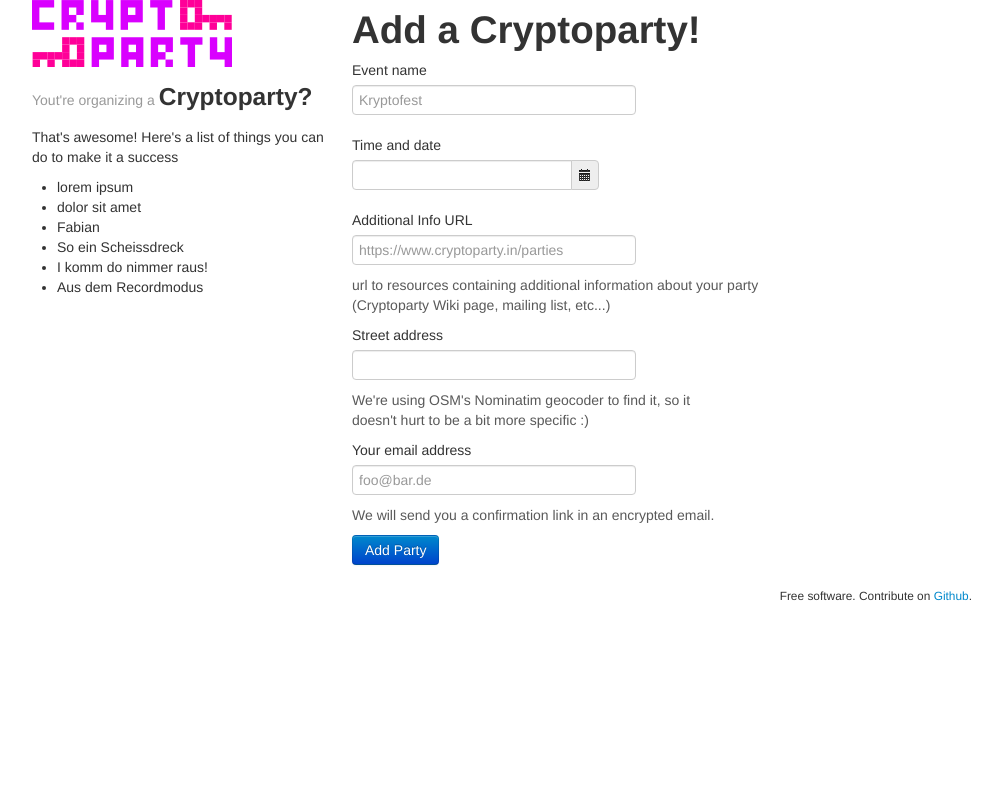
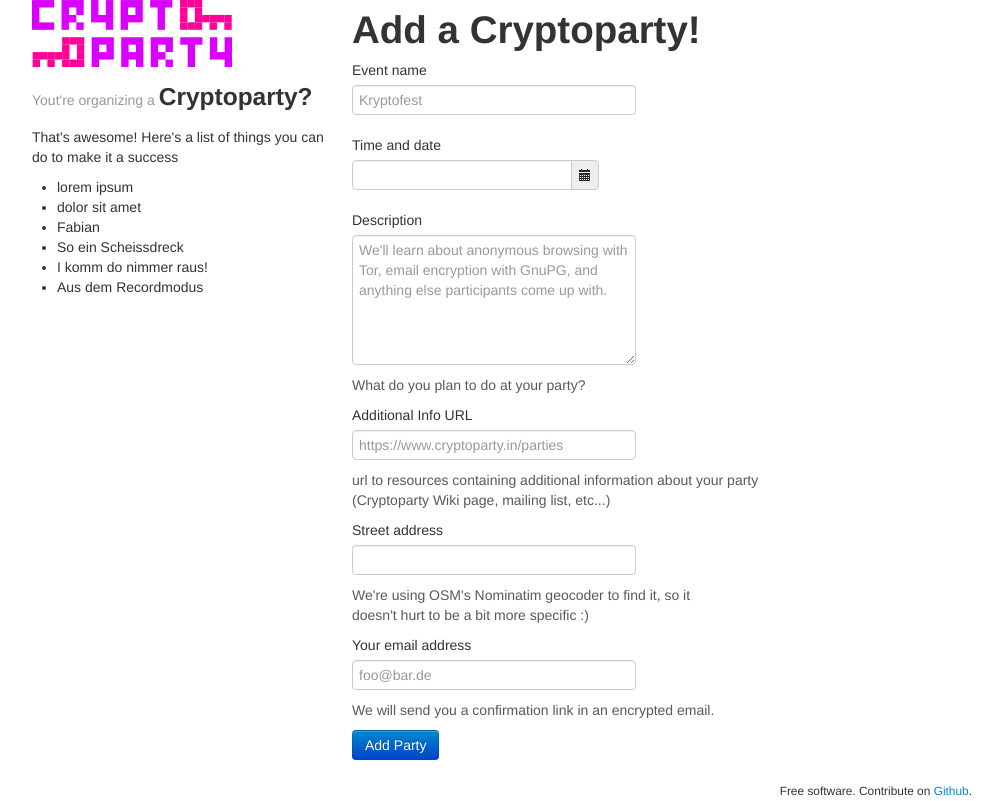
Before and after one commit to cryptoparty/cryptoparty.in, a Flask app: page /party/add in a window 1280 px wide. Shown: the part 20-821 px from the top of the page, without its empty margins (138-1137 px from the left). Before the commit the page ends 621 px from the top, so only its background shows below. Run offline with Flask 2, Linux system fonts and the light colour scheme; some libraries are stand-ins or nearby versions.

Commit message:
Add description to event info
Fixes #12

```diff
--- a/cryptoparty/static/main.js
+++ b/cryptoparty/static/main.js
@@ -39,7 +39,7 @@ $(document).ready(function () {
                 } else {
                     twitter_segment = '';
                 }
-                marker.bindPopup('<p><h4>' + value.name + '</h4></p>' + '<p><b>Street Address: </b>' + value.street_address + '</p>' + '<p><b>Date: </b>' + value.time + '</p>' + '<p><b>Additional Info: </b><a href="' + value.additional_info + '">[link]</a></p>' + '<p><b>Event Organizer: </b>' + value.organizer_email + '</p>' + twitter_segment);
+                marker.bindPopup('<p><h4>' + value.name + '</h4></p>' + '<p><b>Street Address: </b>' + value.street_address + '</p>' + '<p><b>Date: </b>' + value.time + '</p><p><b>Description: </b>' + value.description + '</p><p><b>Additional Info: </b><a href="' + value.additional_info + '">[link]</a></p>' + '<p><b>Event Organizer: </b>' + value.organizer_email + '</p>' + twitter_segment);
                 marker.addTo(map);
 
             });
--- a/cryptoparty/templates/add_party_new.html
+++ b/cryptoparty/templates/add_party_new.html
@@ -57,6 +57,15 @@
         </div>
         </div>
 
+        <div class="control-group">
+        <label class="control-label" for="textinput">Description</label>
+        <div class="controls">
+	{{ form.description(class_="input-xlarge", placeholder="We'll learn about anonymous browsing with Tor, email encryption with GnuPG, and anything else participants come up with.", cols="270", rows="6") }}
+        <p class="help-block">What do you plan to do at your party?</p>
+        </div>
+        </div>
+
+
         <!-- Text input-->
         <div class="control-group">
         <label class="control-label" for="textinput">Additional Info URL</label>
--- a/cryptoparty/templates/upcoming.html
+++ b/cryptoparty/templates/upcoming.html
@@ -33,6 +33,7 @@ Upcoming Cryptoparties
                     <th>Event title</th>
                     <th>Date and time</th>
                     <th>Address</th>
+		    <th>Description</th>
                     <th>Additional Info</th>
                 </tr>
             </thead>
@@ -42,6 +43,7 @@ Upcoming Cryptoparties
                     <td> {{ p.name }} </td>
                     <td> {{ p.time.strftime("%d.%m.%Y, %H:%M") }} </td>
                     <td> {{ p.street_address }} </td>
+		    <td> {{ p.description }} </td>
                     <td> <a href="{{p.additional_info}}">[link]</a>&nbsp;&nbsp; <a href="/feeds/ics/{{p.id}}" title="Use this link to copy the event into your calendar">[ics]</a></td>
                 </tr>
                 {% endfor %}
--- a/cryptoparty/views.py
+++ b/cryptoparty/views.py
@@ -28,7 +28,8 @@ from cryptoparty import mail
 from cryptoparty.util import random_string, geocode, Pagination
 
 from flask import render_template, g, request, Response, abort
-from wtforms import Form, TextField, FileField, DateTimeField, validators, ValidationError
+from wtforms import (Form, TextField, FileField, DateTimeField, validators,
+                     ValidationError, TextAreaField)
 from flask.ext.mail import Message
 from werkzeug.contrib.atom import AtomFeed
 
@@ -52,6 +53,7 @@ def get_all_parties_as_json():
             'name': p.name,
             'time': p.time.strftime("%a %b %d %Y %H:%I"), #Fri Aug 9 2013 14:37".
             'additional_info': p.additional_info,
+            'description': p.description,
             'street_address': p.street_address,
             'organizer_email': p.organizer_email,
             'organizer_avatar_url': p.organizer_avatar_url,
@@ -68,7 +70,7 @@ def feed():
     parties = g.db.query(Party).filter(Party.time > datetime.now()).\
         filter(Party.confirmed).all()
     for party in parties:
-        text_content = '<h4>' + party.name + '</h4></p>' + '<p><b>Street Address: </b>' + party.street_address + '</p>' + '<p><b>Date: </b>' + party.time.strftime("%a %b %d %Y %H:%I") + '</p>' + '<p><b>Additional Info: </b><a href="' + party.additional_info + '">[link]</a></p>' + '<p><b>Event Organizer: </b>' + party.organizer_email + '</p>'
+        text_content = '<h4>' + party.name + '</h4></p>' + '<p><b>Street Address: </b>' + party.street_address + '</p>' + '<p><b>Date: </b>' + party.time.strftime("%a %b %d %Y %H:%I") + '</p><p><b>Description: </b>' + party.description + '<p><b>Additional Info: </b><a href="' + party.additional_info + '">[link]</a></p>' + '<p><b>Event Organizer: </b>' + party.organizer_email + '</p>'
         feed.add(
             party.name, text_content,
             url=party.additional_info,
@@ -153,7 +155,8 @@ def web_party_add():
         name = TextField('Event name', [validators.required()])
         date = DateTimeField('Time and date', [validators.required(), date_in_future],
                              format='%d-%m-%Y %H:%M')
-        additional_info = TextField('Additional Info', [validators.required(),
+        description = TextAreaField('Description', default="")
+        additional_info = TextField('URL', [validators.required(),
                                     validators.URL()])
         street_address = TextField('Street address', [validators.required()])
 
@@ -174,6 +177,7 @@ def web_party_add():
     party_location = geocode(form.street_address.data)
 
     p = Party(name=form.name.data, time=form.date.data,
+              description=form.description.data,
               additional_info=form.additional_info.data,
               street_address=form.street_address.data,
               organizer_email=form.organizer_email.data,
@@ -282,7 +286,8 @@ def parties_ical(parties, summary="Upcoming Cryptoparties"):
         event = icalendar.Event()
         event.add('uid', party.id)
         event.add('dtstart', party.time)
-        event.add('summary', party.street_address)
+        event.add('summary', party.description)
+        event.add('location', party.street_address)
         event.add('url', party.additional_info)
         # TODO: add titles here
         cal.add_component(event)
```
Also changed, not shown: cryptoparty/model.py (+5 -2 lines).
